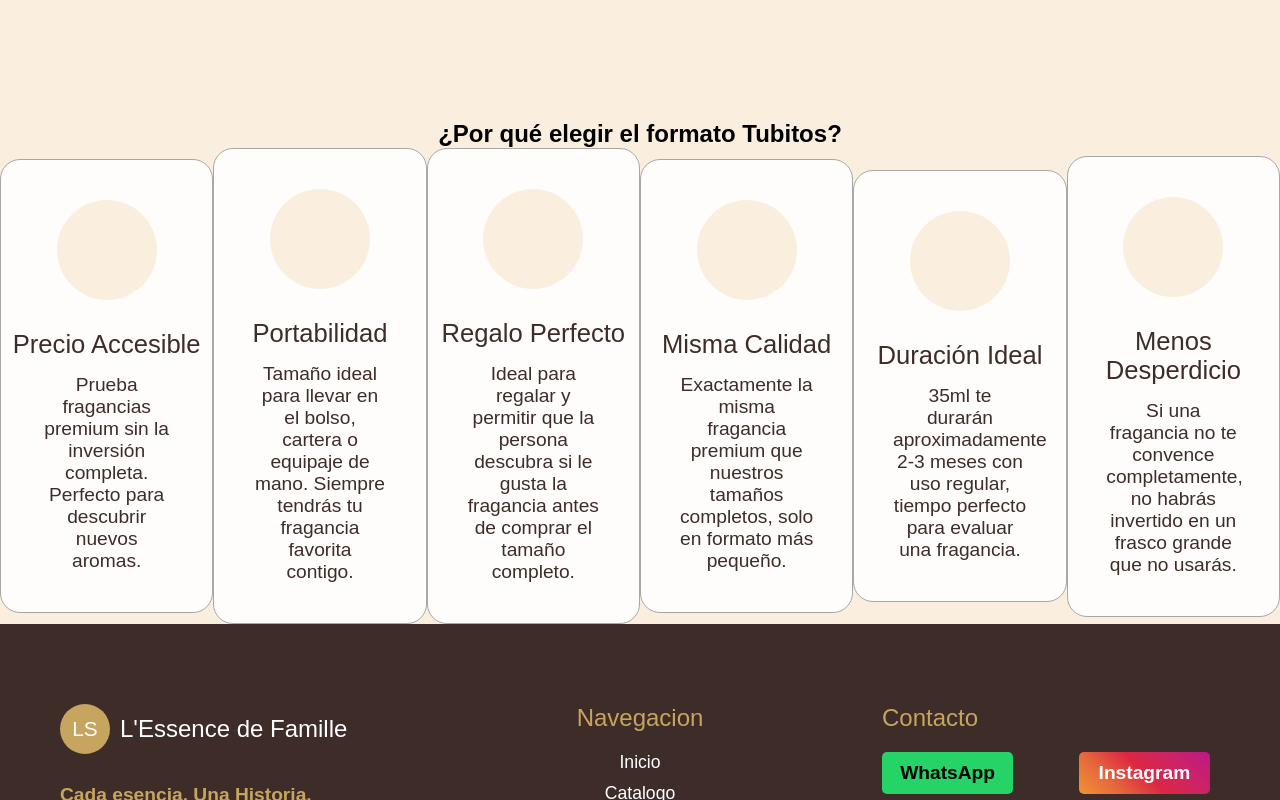
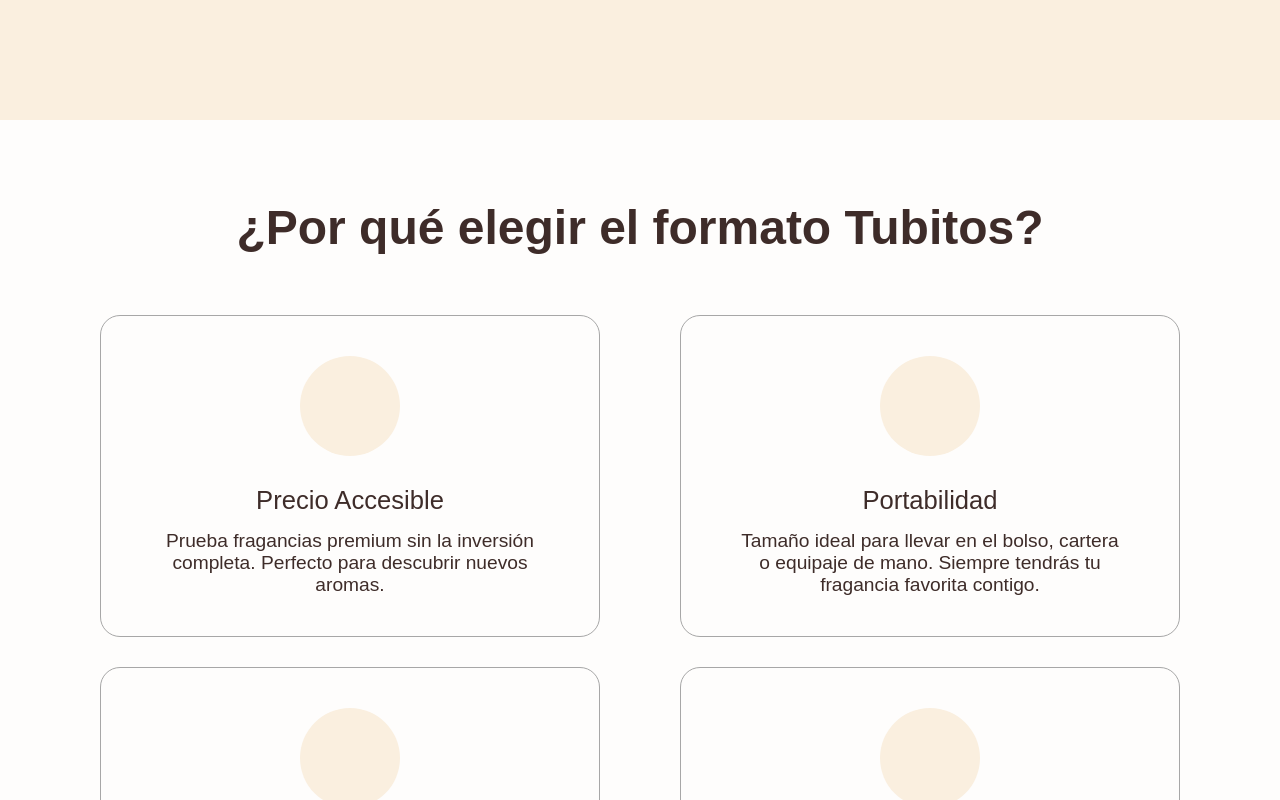
Before and after one commit to LautyDeveloper/l-essence-d-famille, a React (Vite) app: page /tubitos in a window 1280 px wide. Shown: the part 680-1480 px from the top of the page. Built offline with nearby package versions, Linux system fonts and the light colour scheme.

Commit message:
Terminamos seccion de Porque elegir Tubitos de 35 ML de la pagina Tubitos 35ML

```diff
--- a/src/components/cards/card.css
+++ b/src/components/cards/card.css
@@ -44,5 +44,5 @@
 .card .card-text-container p {
   font-size: 1.2rem;
   color: var(--colorBrown);
-  width: 70%;
+  width: 80%;
 }
--- a/src/pages/tubitos/components/why-choose/why-choose.css
+++ b/src/pages/tubitos/components/why-choose/why-choose.css
@@ -0,0 +1,9 @@
+#why-choose-container {
+  background-color: var(--secondaryBackgroundColor);
+  flex-direction: column;
+}
+
+.why-choose-cards-container {
+  flex-wrap: wrap;
+  gap: 30px;
+}
--- a/src/pages/tubitos/components/why-choose/why-choose.jsx
+++ b/src/pages/tubitos/components/why-choose/why-choose.jsx
@@ -5,8 +5,8 @@ import "./why-choose.css";
 
 export default function WhyChoose() {
   return (
-    <div id="why-choose-container">
-      <h2>¿Por qué elegir el formato Tubitos?</h2>
+    <div id="why-choose-container" className="section">
+      <h2 className="title-section">¿Por qué elegir el formato Tubitos?</h2>
       <div className="why-choose-cards-container">
         {whyData.map((data) => {
           return (
```
